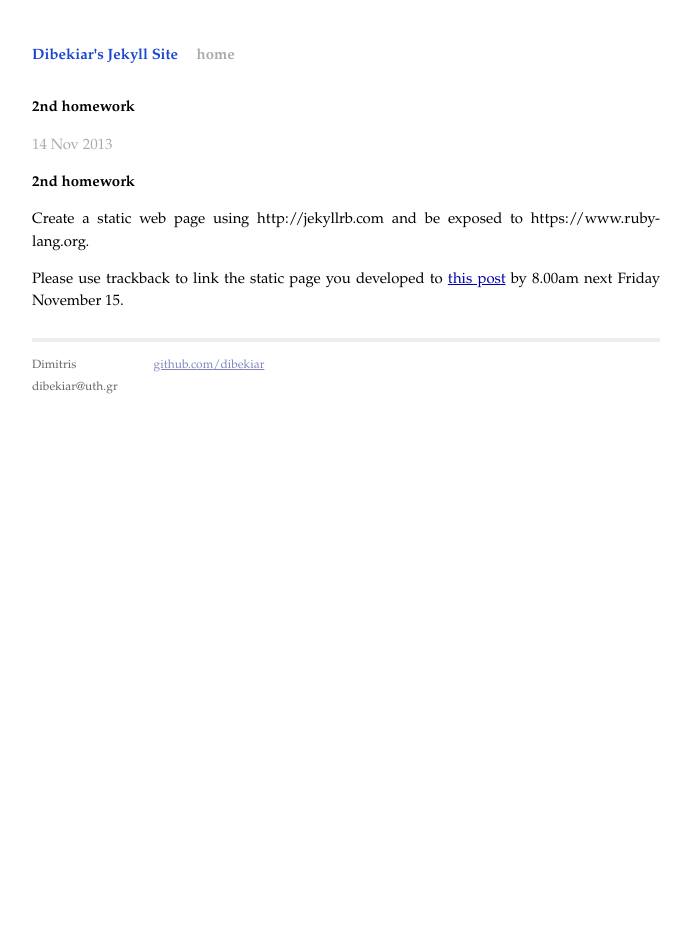
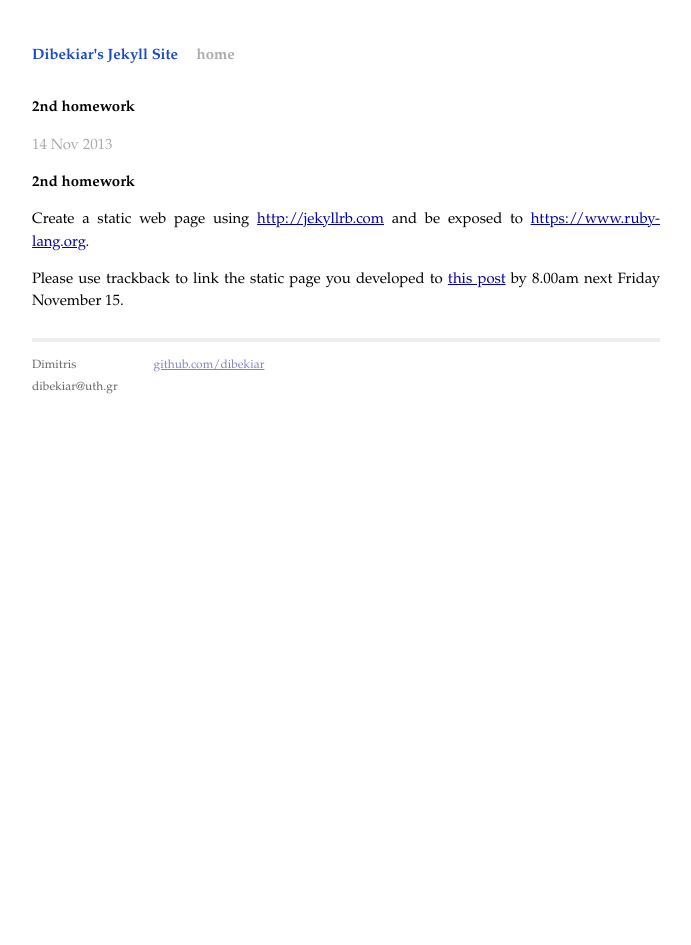
Before and after one commit to dibekiar/dibekiar.github.io, a Jekyll site: the page built from _posts/2013-11-14-2nd-homework.markdown, in a window 1280 px wide. Shown: the whole page, without its empty margins (294-985 px from the left). Built offline with Jekyll 4.4.1, drawn with Linux system fonts in a browser that asks for light colours; Markdown is read by kramdown in place of the engine named in the settings; part of the change alters nothing that is shown.

```diff
--- a/_posts/2013-11-14-2nd-homework.markdown
+++ b/_posts/2013-11-14-2nd-homework.markdown
@@ -8,6 +8,6 @@ categories: jekyll update
 2nd homework
 ============
 
-Create a static web page using http://jekyllrb.com and be exposed to https://www.ruby-lang.org.
+Create a static web page using [http://jekyllrb.com](http://jekyllrb.com) and be exposed to [https://www.ruby-lang.org](https://www.ruby-lang.org).
 
 Please use trackback to link the static page you developed to [this post](http://inf-server.inf.uth.gr/mavcourses/texwww/2013/11/05/2nd-homework/ "texwww") by 8.00am next Friday November 15.
```
